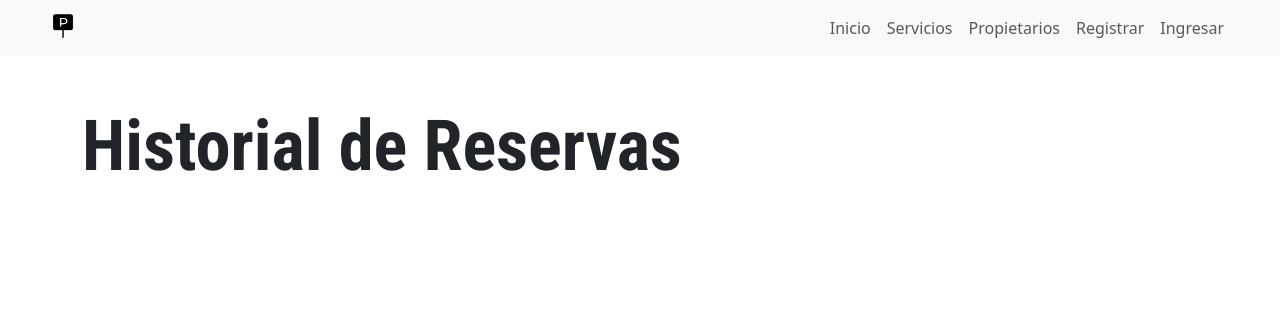
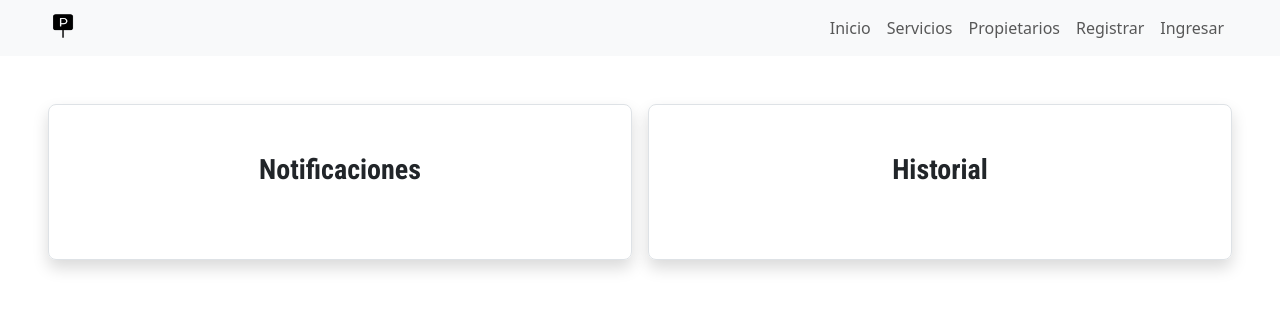
Before and after one commit to ignaciojavier27/sistema-estacionamiento-frontend, a React (Vite) app: page /client/history in a window 1280 px wide. Shown: the top 310 px of the page. Built offline with nearby package versions, Linux system fonts and the light colour scheme.

Commit message:
Nuevas modificaciones

```diff
--- a/src/components/Navbars/ClientNavbar.jsx
+++ b/src/components/Navbars/ClientNavbar.jsx
@@ -44,7 +44,7 @@ const ClientNavbar = () => {
                             </button>
                             <ul className="dropdown-menu">
                                 <li>
-                                    <NavLink to='/client/history' className="dropdown-item">Historial</NavLink>
+                                    <NavLink to='/client/history' className="dropdown-item">Reservas</NavLink>
                                 </li>
                                 <li>
                                     <NavLink to='/logout' className="dropdown-item">Cerrar Sesión</NavLink>
--- a/src/components/Owner/NotificationsParking.jsx
+++ b/src/components/Owner/NotificationsParking.jsx
@@ -18,8 +18,6 @@ const NotificationsParking = ({ propietarioId }) => {
         }
 
         const data = await response.json();
-        console.log(data)
-        console.log(propietarioId)
         setNotificaciones(data.notificaciones); // Ajusta según la estructura de tu backend
       } catch (err) {
         setError(err.message);
@@ -44,18 +42,24 @@ const NotificationsParking = ({ propietarioId }) => {
           notificaciones.map((notificacion) => (
             <li
               key={notificacion.notificacion_id}
-              className="list-group-item d-flex justify-content-between align-items-center"
+              className="list-group-item d-flex justify-content-between align-items-center mb-2 border rounded-3 border-2"
             >
               <div>
                 <p className="mb-1">
                   <strong>Mensaje:</strong> {notificacion.mensaje}
                 </p>
                 <p className="mb-1">
-                  <strong>Fecha:</strong> {new Date(notificacion.fecha_envio).toLocaleString()}
+                  <strong>Fecha:</strong> {notificacion.reserva?.fecha_reserva} a las{" "}
+                  {notificacion.reserva?.hora_inicio}
+                </p>
+                <p className="mb-1">
+                  <strong>Patente:</strong> {notificacion.reserva?.patente}
                 </p>
                 <p className="mb-0">
                   <strong>Estado:</strong> {notificacion.estado}
                 </p>
+                <button className="btn btn-dark p-1 m-2">Aceptar</button>
+                <button className="btn btn-danger p-1">Rechazar</button>
               </div>
             </li>
           ))
--- a/src/views/client/HistoryClientScreen.jsx
+++ b/src/views/client/HistoryClientScreen.jsx
@@ -1,8 +1,11 @@
 const HistoryClientScreen = () => {
   return (
-    <main>
-      <section className="container-desarrollo container-md bg-white py-5">
-        <h2>Historial de Reservas</h2>
+    <main className="container-fluid d-flex flex-column justify-content-center flex-xl-row gap-3 px-5 py-0 my-0">
+      <section className="mt-5 p-5 border rounded-3 shadow container-estacionamientos">
+        <h3 className="text-center mb-4">Notificaciones</h3>
+      </section>
+      <section className="mt-5 p-5 border rounded-3 shadow container-estacionamientos">
+        <h3 className="text-center mb-4">Historial</h3>
       </section>
     </main>
   );
```
